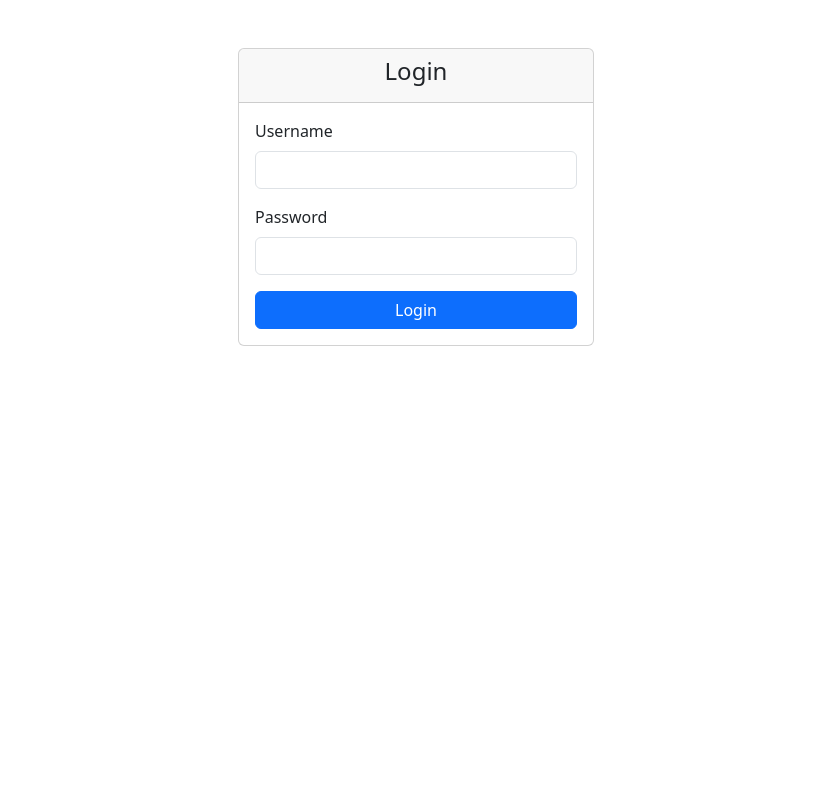
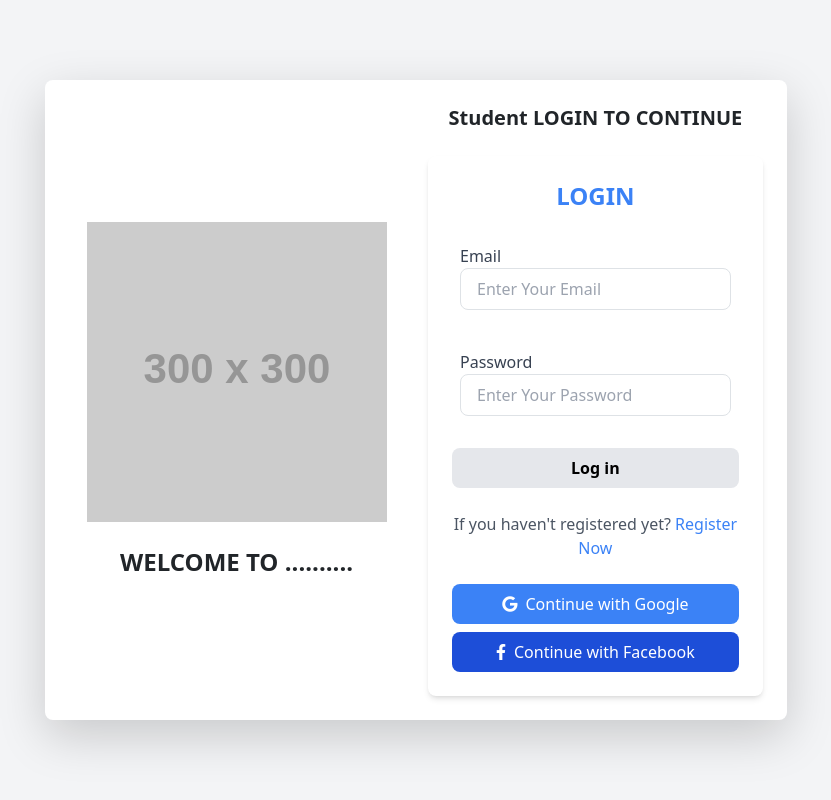
Before and after one commit to GoldenCubicles/IgniteLMS, a Django app: page /student_login in a window 1280 px wide. Shown: the whole page, without its empty margins (224-1055 px from the left). Run offline with Django 5.2, Linux system fonts and the light colour scheme; grey boxes labelled with a size stand in for pictures from a placeholder-image service; some libraries are stand-ins or nearby versions.

Commit message:
Login Page added for Student,Teacher and Administrator

```diff
--- a/IgniteStudyApp/templates/layout/base.html
+++ b/IgniteStudyApp/templates/layout/base.html
@@ -11,6 +11,8 @@
   <link href="https://cdn.jsdelivr.net/npm/bootstrap@5.2.1/dist/css/bootstrap.min.css" rel="stylesheet"
   integrity="sha384-iYQeCzEYFbKjA/T2uDLTpkwGzCiq6soy8tYaI1GyVh/UjpbCx/TYkiZhlZB6+fzT" crossorigin="anonymous">
 
+
+  <script src="https://cdn.tailwindcss.com"></script>
 
 
 
--- a/IgniteStudyApp/templates/student_login.html
+++ b/IgniteStudyApp/templates/student_login.html
@@ -1,39 +1,64 @@
+{% extends 'layout/base.html' %}
+
+{% block css %}
+
+<style>
+    @keyframes fadeIn {
+        from { opacity: 0; }
+        to { opacity: 1; }
+    }
+
+    @keyframes bounce {
+        0%, 20%, 50%, 80%, 100% { transform: translateY(0); }
+        40% { transform: translateY(-10px); }
+        60% { transform: translateY(-5px); }
+    }
+
+    .fade-in { animation: fadeIn 1s ease-in-out; }
+    .hover\:bounce:hover { animation: bounce 1s; }
+    .hover\:shadow-lg:hover { box-shadow: 0px 4px 20px rgba(0, 0, 0, 0.2); }
+</style>
+{% endblock %}
+{% block content %}
 <!DOCTYPE html>
-<html lang="en">
+
 <head>
-    <meta charset="UTF-8">
-    <meta name="viewport" content="width=device-width, initial-scale=1.0">
-    <title>Login</title>
-    <link rel="stylesheet" href="https://cdn.jsdelivr.net/npm/bootstrap@5.3.0/dist/css/bootstrap.min.css">
+
+    <title>Login Page</title>
+    <script src="https://cdn.tailwindcss.com"></script>
+    <link href="https://cdnjs.cloudflare.com/ajax/libs/font-awesome/5.15.3/css/all.min.css" rel="stylesheet">
+
 </head>
-<body>
-    <div class="container mt-5">
-        <div class="row justify-content-center">
-            <div class="col-md-4">
-                <div class="card">
-                    <div class="card-header text-center">
-                        <h4>Login</h4>
-                    </div>
-                    <div class="card-body">
-                        {% if messages %}
-                        <div class="alert alert-danger">
-                            {% for message in messages %}
-                                {{ message }}
-                            {% endfor %}
+<body class="flex items-center justify-center min-h-screen bg-gray-100">
+    <div class="container mx-auto p-4 fade-in">
+        <div class="flex flex-col md:flex-row items-center justify-center bg-white shadow-lg rounded-lg p-6 hover:shadow-lg">
+            <div class="md:w-1/2 flex flex-col items-center hover:bounce">
+                <img src="https://placehold.co/300x300" alt="Illustration" class="mb-4">
+                <h1 class="text-2xl font-bold">WELCOME TO ..........</h1>
+            </div>
+            <div class="md:w-1/2 mt-6 md:mt-0 md:ml-6">
+                <h2 class="text-xl font-bold text-center mb-4"> Student LOGIN TO CONTINUE</h2>
+                <div class="bg-white p-6 rounded-lg shadow-md hover:shadow-lg">
+                    <h3 class="text-2xl font-bold text-blue-500 text-center mb-4">LOGIN</h3>
+                    <form>
+                        <div class="mb-4 hover:shadow-lg p-2 rounded-lg">
+                            <label class="block text-gray-700">Email</label>
+                            <input type="email" placeholder="Enter Your Email" class="w-full px-3 py-2 border rounded-lg">
                         </div>
-                        {% endif %}
-                        <form method="POST">
-                            {% csrf_token %}
-                            <div class="mb-3">
-                                <label for="uname" class="form-label">Username</label>
-                                <input type="text" class="form-control" id="email" name="email" required>
-                            </div>
-                            <div class="mb-3">
-                                <label for="pswd" class="form-label">Password</label>
-                                <input type="password" class="form-control" id="password" name="password" required>
-                            </div>
-                            <button type="submit" class="btn btn-primary w-100">Login</button>
-                        </form>
+                        <div class="mb-4 hover:shadow-lg p-2 rounded-lg">
+                            <label class="block text-gray-700">Password</label>
+                            <input type="password" placeholder="Enter Your Password" class="w-full px-3 py-2 border rounded-lg">
+                        </div>
+                        <button type="submit" class="w-full bg-gray-200 text-black py-2 rounded-lg font-bold hover:bounce hover:shadow-lg">Log in</button>
+                    </form>
+                    <p class="text-center text-gray-600 mt-4">If you haven't registered yet? <a href="#" class="text-blue-500">Register Now</a></p>
+                    <div class="mt-4">
+                        <button class="w-full bg-blue-500 text-white py-2 rounded-lg flex items-center justify-center mb-2 hover:bounce hover:shadow-lg">
+                            <i class="fab fa-google mr-2"></i> Continue with Google
+                        </button>
+                        <button class="w-full bg-blue-700 text-white py-2 rounded-lg flex items-center justify-center hover:bounce hover:shadow-lg">
+                            <i class="fab fa-facebook-f mr-2"></i> Continue with Facebook
+                        </button>
                     </div>
                 </div>
             </div>
@@ -41,3 +66,8 @@
     </div>
 </body>
 </html>
+
+{% endblock %}
+{% block js %}
+    <!-- Js -->
+{% endblock %}
```
Also changed, not shown: IgniteStudyApp/templates/login.html (+62 -32 lines), IgniteStudyApp/templates/teacher_login.html (+62 -32 lines), IgniteStudyApp/templates/temp.html (added, +13 -0 lines).
